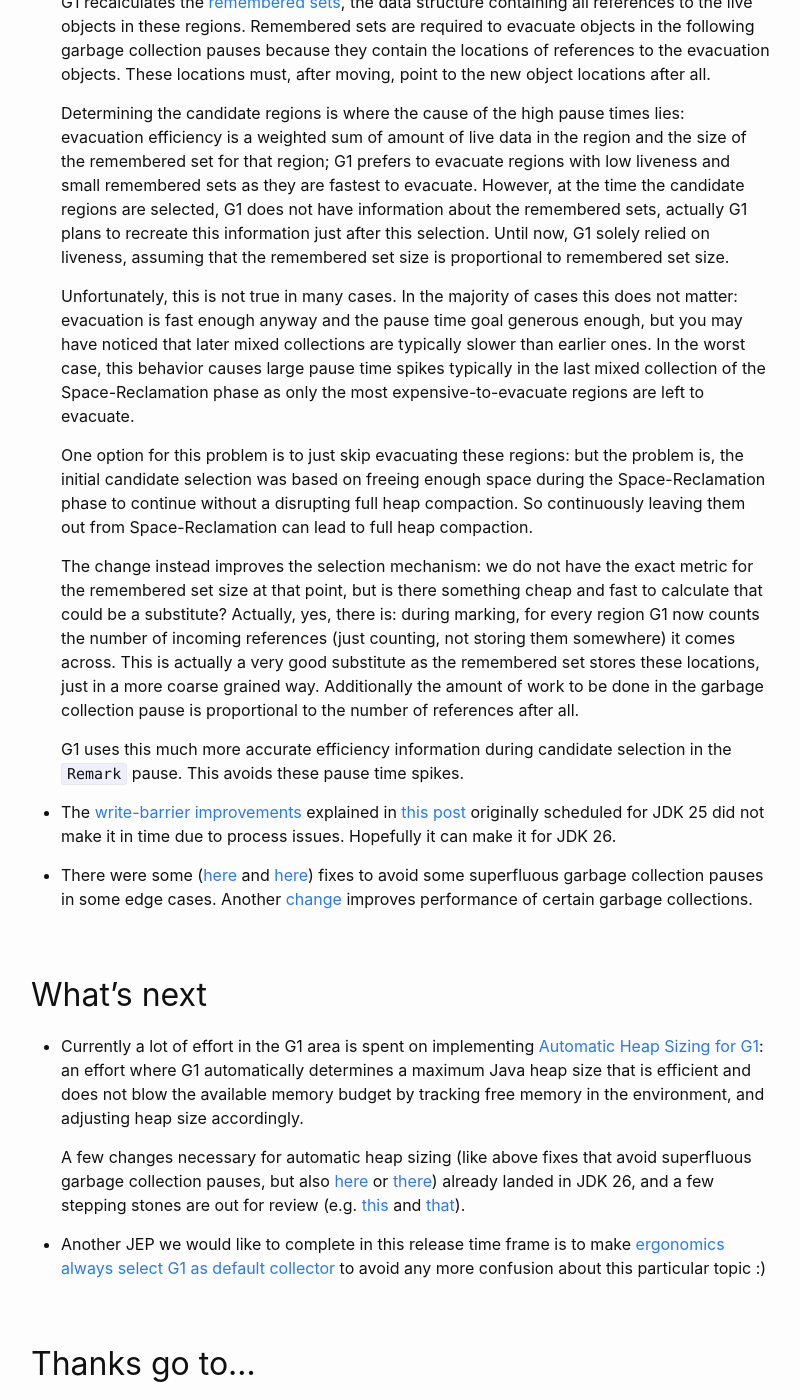
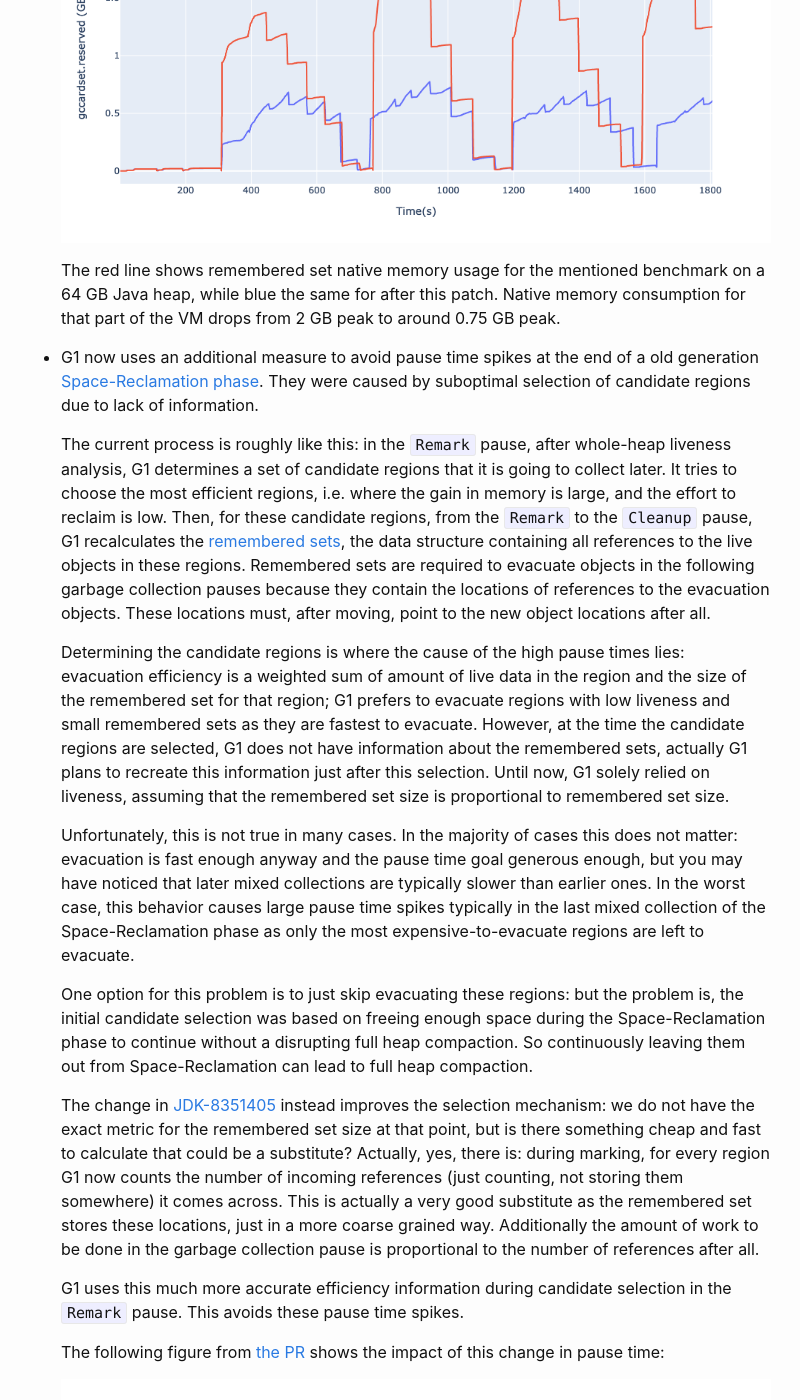
Before and after one commit to tschatzl/tschatzl.github.io, a Jekyll site: the page built from _posts/2025-08-12-jdk25-g1-serial-parallel-gc-changes.md, in a window 1280 px wide and 1400 px high, scrolled down 1205 px. Shown: the whole window, without its empty margins (239-1039 px from the left). Built offline with Jekyll 4.4.1, drawn with Linux system fonts in a browser that asks for light colours; some of the changed text lies outside the part shown.

Commit message:
* add graph/links to G1 improvements * added CR number for improved efficiency calculation (oops)

```diff
--- a/_posts/2025-08-12-jdk25-g1-serial-parallel-gc-changes.md
+++ b/_posts/2025-08-12-jdk25-g1-serial-parallel-gc-changes.md
@@ -26,7 +26,11 @@ Let's start with the interesting change breakdown for JDK 25:
 
 ## G1 GC
 
-  * [JDK-8343782](https://bugs.openjdk.org/browse/JDK-8343782) enables G1 to merge any old generation region's [remembered set](https://docs.oracle.com/en/java/javase/24/gctuning/garbage-first-g1-garbage-collector1.html#GUID-1CDEB6B6-9463-4998-815D-05E095BFBD0F) with others for additional memory savings compared to last release.
+  * [JDK-8343782](https://bugs.openjdk.org/browse/JDK-8343782) enables G1 to merge any old generation region's [remembered set](https://docs.oracle.com/en/java/javase/24/gctuning/garbage-first-g1-garbage-collector1.html#GUID-1CDEB6B6-9463-4998-815D-05E095BFBD0F) with others for additional memory savings compared to last release. Some graphs can be seen in [the PR](https://github.com/openjdk/jdk/pull/22015) for this change. The following graph taken from there show a large reduction in remembered set memory usage for that particular, heavy remembered set using, benchmark.
+
+    ![Card Remembered Set Memory Usage](/assets/20250821-one-cardset-multiple-regions.png)
+
+    The red line shows remembered set native memory usage for the mentioned benchmark on a 64 GB Java heap, while blue the same for after this patch. Native memory consumption for that part of the VM drops from 2 GB peak to around 0.75 GB peak.
 
   * G1 now uses an additional measure to avoid pause time spikes at the end of a old generation [Space-Reclamation phase](https://docs.oracle.com/en/java/javase/24/gctuning/garbage-first-g1-garbage-collector1.html#JSGCT-GUID-F1BE86FA-3EDC-4D4F-BDB4-4B044AD83180). They were caused by suboptimal selection of candidate regions due to lack of information.
 
@@ -38,9 +42,15 @@ Let's start with the interesting change breakdown for JDK 25:
 
     One option for this problem is to just skip evacuating these regions: but the problem is, the initial candidate selection was based on freeing enough space during the Space-Reclamation phase to continue without a disrupting full heap compaction. So continuously leaving them out from Space-Reclamation can lead to full heap compaction.
 
-    The change instead improves the selection mechanism: we do not have the exact metric for the remembered set size at that point, but is there something cheap and fast to calculate that could be a substitute? Actually, yes, there is: during marking, for every region G1 now counts the number of incoming references (just counting, not storing them somewhere) it comes across. This is actually a very good substitute as the remembered set stores these locations, just in a more coarse grained way. Additionally the amount of work to be done in the garbage collection pause is proportional to the number of references after all.
+    The change in [JDK-8351405](https://bugs.openjdk.org/browse/JDK-8351405) instead improves the selection mechanism: we do not have the exact metric for the remembered set size at that point, but is there something cheap and fast to calculate that could be a substitute? Actually, yes, there is: during marking, for every region G1 now counts the number of incoming references (just counting, not storing them somewhere) it comes across. This is actually a very good substitute as the remembered set stores these locations, just in a more coarse grained way. Additionally the amount of work to be done in the garbage collection pause is proportional to the number of references after all.
 
     G1 uses this much more accurate efficiency information during candidate selection in the `Remark` pause. This avoids these pause time spikes.
+
+    The following figure from [the PR](https://github.com/openjdk/jdk/pull/24076) shows the impact of this change in pause time:
+
+    ![Mixed collection pause time spikes](/assets/20250821-pause-time-spikes.png)
+
+    It shows mixed gc pause times for JDK 25 (brown), JDK 24 (purple), and JDK 25 with the change (green) with a pause time goal of 200ms - the default. The former two graphs show that the last mixed gc in the Space-Reclamation phase is always very long (that the spike is the last can be deduced by the large amount of time between these mixed garbage collections - there are some young-only garbage collection pauses not shown inbetween). As one can see, this technique completely eliminates these spikes taking up to 400ms.
 
   * The [write-barrier improvements](https://bugs.openjdk.org/browse/JDK-8340827) explained in [this post](/2025/02/21/new-write-barriers.html) originally scheduled for JDK 25 did not make it in time due to process issues. Hopefully it can make it for JDK 26.
 
```
Also changed, not shown: assets/20250821-one-cardset-multiple-regions.png (added), assets/20250821-pause-time-spikes.png (added).
